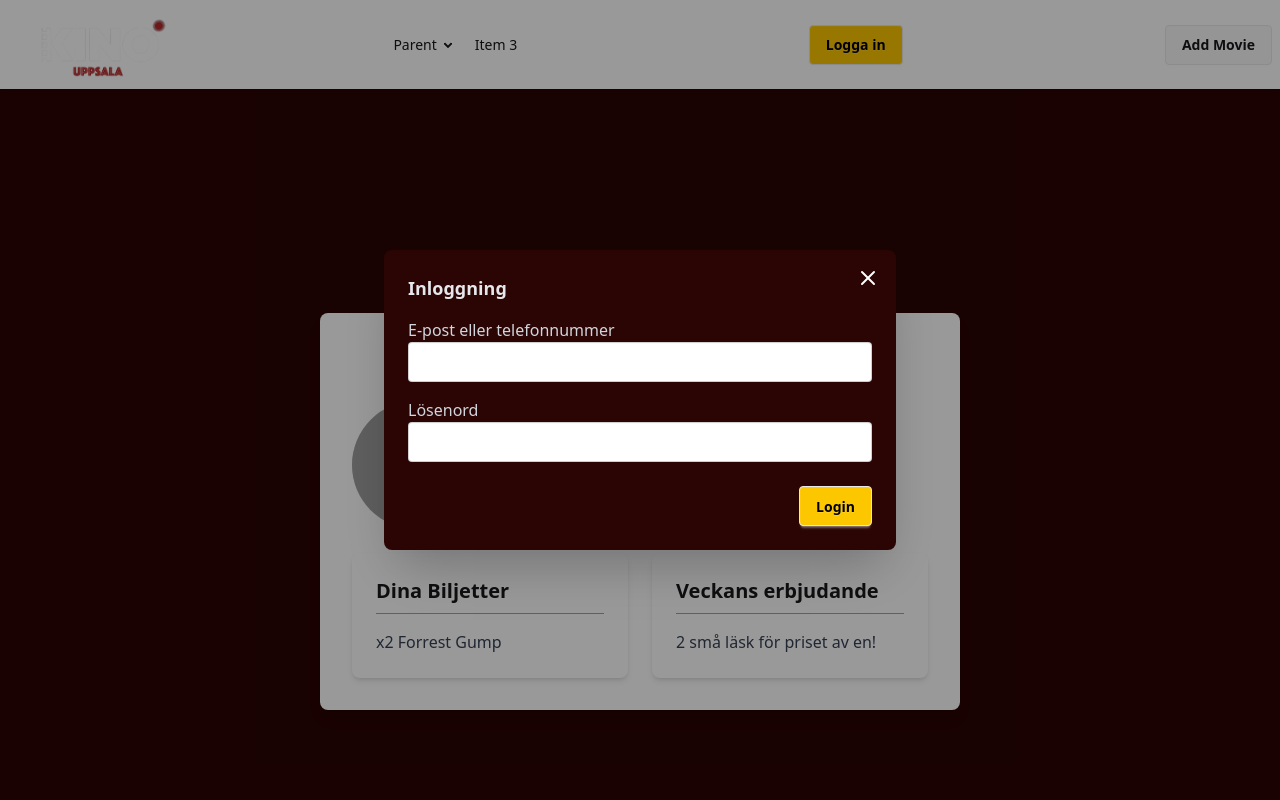
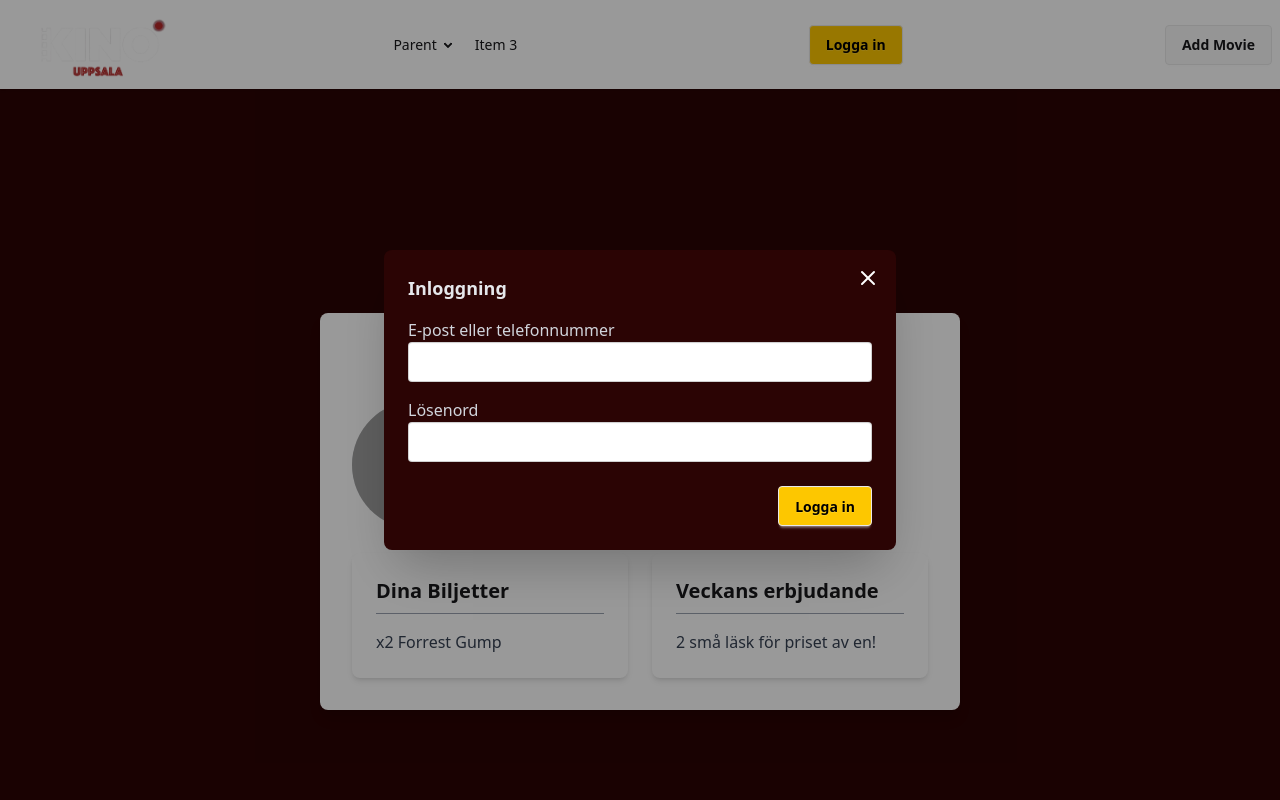
Before and after one commit to alfredbrannare/kino-nextjs-app, a Next.js app: page /membership in a window 1280 px wide. Both pictures are taken after a click on the button "Logga in". Shown: the top 800 px of the page. Built offline with nearby package versions, Linux system fonts and the light colour scheme; grey boxes are pictures that could not be loaded.

Commit message:
changed a button to Swedish

```diff
--- a/src/components/Login.jsx
+++ b/src/components/Login.jsx
@@ -60,7 +60,7 @@ const Login = () => {
 
                             <div className="modal-action">
                                 <button type="submit" className="btn bg-yellow-400 text-black hover:bg-yellow-300">
-                                    Login
+                                    Logga in
                                 </button>
                             </div>
                         </form>
```
